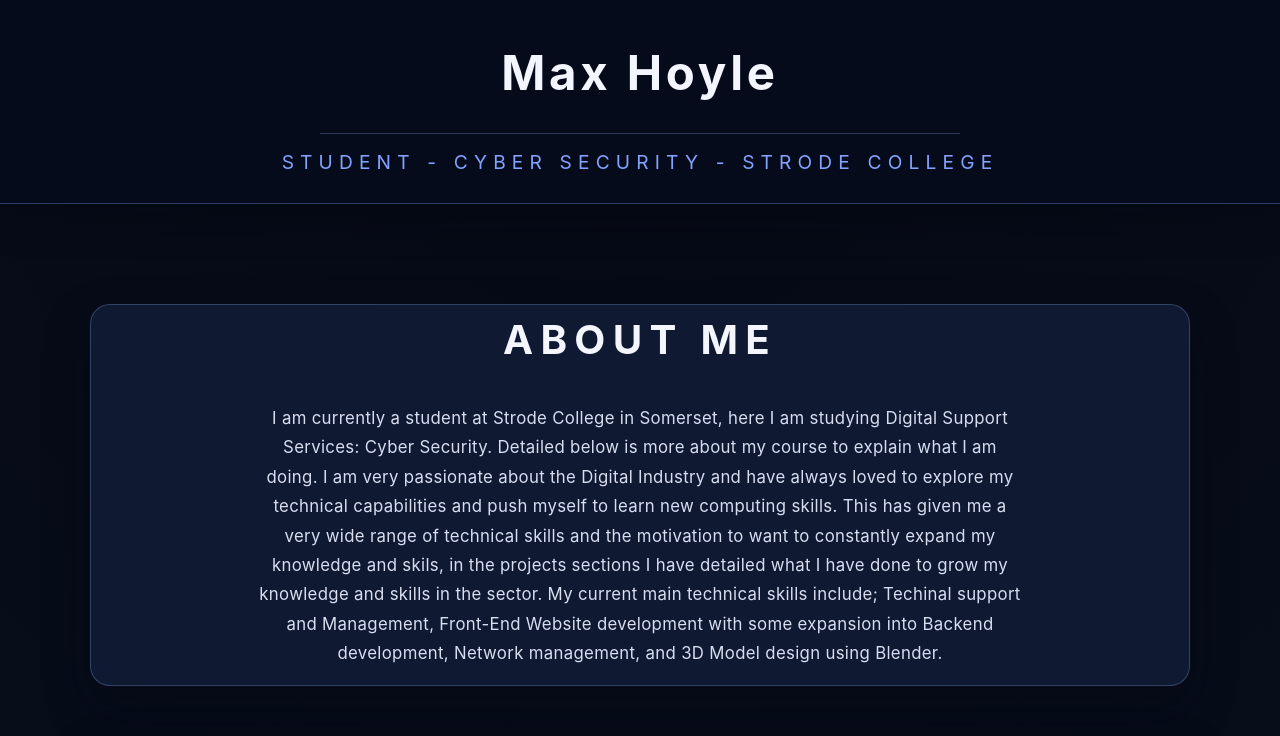
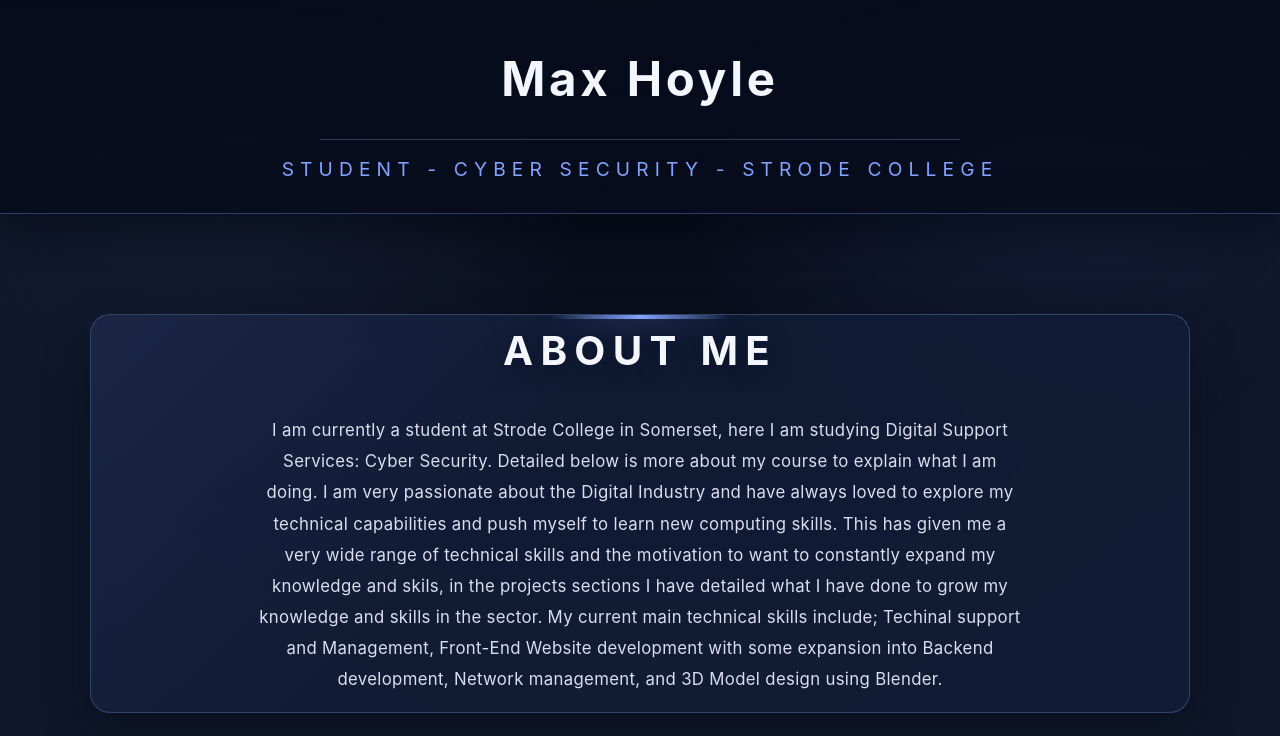
Before and after one commit to MaxHoyle07/Portfilio, a plain HTML site: page Public/index.html in a window 1280 px wide. Shown: the top 736 px of the page. Drawn offline with Linux system fonts and the light colour scheme.

Commit message:
Enhance site styling

```diff
--- a/Public/styles.css
+++ b/Public/styles.css
@@ -12,19 +12,26 @@
   --shadow-elevated: 0 20px 45px rgba(4, 8, 20, 0.45);
 }
 
+html {
+  scroll-behavior: smooth;
+}
+
 body {
   background: radial-gradient(
-    circle at top,
-    var(--bg-gradient-start),
-    var(--bg-gradient-end) 70%
-  );
+      circle at 20% 20%,
+      rgba(130, 163, 255, 0.08),
+      transparent 28%
+    ),
+    radial-gradient(circle at 80% 10%, rgba(91, 124, 255, 0.12), transparent 30%),
+    radial-gradient(circle at top, var(--bg-gradient-start), var(--bg-gradient-end) 72%);
   color: var(--text-secondary);
   font-family: "Inter", "Segoe UI", Arial, sans-serif;
   margin: 0;
   padding: 0;
-  line-height: 1.75;
+  line-height: 1.8;
   min-height: 100vh;
   letter-spacing: 0.02em;
+  background-attachment: fixed;
 }
 
 main {
@@ -44,11 +51,40 @@ main section {
   transition:
     transform 220ms ease,
     box-shadow 220ms ease;
+  position: relative;
+  overflow: hidden;
+  isolation: isolate;
+}
+
+main section::before {
+  content: "";
+  position: absolute;
+  inset: 0;
+  background: linear-gradient(135deg, rgba(130, 163, 255, 0.08), transparent 40%);
+  pointer-events: none;
+  z-index: 0;
+}
+
+main section::after {
+  content: "";
+  position: absolute;
+  top: 0;
+  left: 50%;
+  transform: translateX(-50%);
+  width: 180px;
+  height: 4px;
+  background: linear-gradient(90deg, transparent, var(--accent), transparent);
+  filter: drop-shadow(0 0 12px rgba(130, 163, 255, 0.7));
 }
 
 main section:hover {
   transform: translateY(-4px);
   box-shadow: 0 28px 50px rgba(6, 12, 32, 0.6);
+}
+
+main section > * {
+  position: relative;
+  z-index: 1;
 }
 
 @media (max-width: 640px) {
@@ -82,6 +118,7 @@ main section h2 {
   margin: 0 0 28px;
   text-align: center;
   text-transform: uppercase;
+  text-shadow: 0 6px 20px rgba(5, 10, 28, 0.5);
 }
 
 main section h3,
@@ -97,10 +134,16 @@ main section li {
   color: var(--text-secondary);
 }
 
+main section p,
+main section li {
+  max-width: 78ch;
+}
+
 main section p {
   margin-left: auto;
   margin-right: auto;
   max-width: 72ch;
+  line-height: 1.85;
 }
 
 main section ul {
@@ -110,13 +153,13 @@ main section ul {
 
 /* Header styles */
 header {
-  background: rgba(7, 12, 28, 0.94);
+  background: linear-gradient(180deg, rgba(7, 12, 28, 0.96), rgba(7, 12, 28, 0.86));
   backdrop-filter: blur(16px);
   color: var(--text-secondary);
-  padding: 32px 24px 24px;
+  padding: 36px 24px 26px;
   text-align: center;
   border-bottom: 1px solid rgba(130, 163, 255, 0.32);
-  box-shadow: 0 16px 32px rgba(3, 7, 16, 0.45);
+  box-shadow: 0 18px 34px rgba(3, 7, 16, 0.48);
 }
 header .h2 {
   color: var(--text-primary);
```
